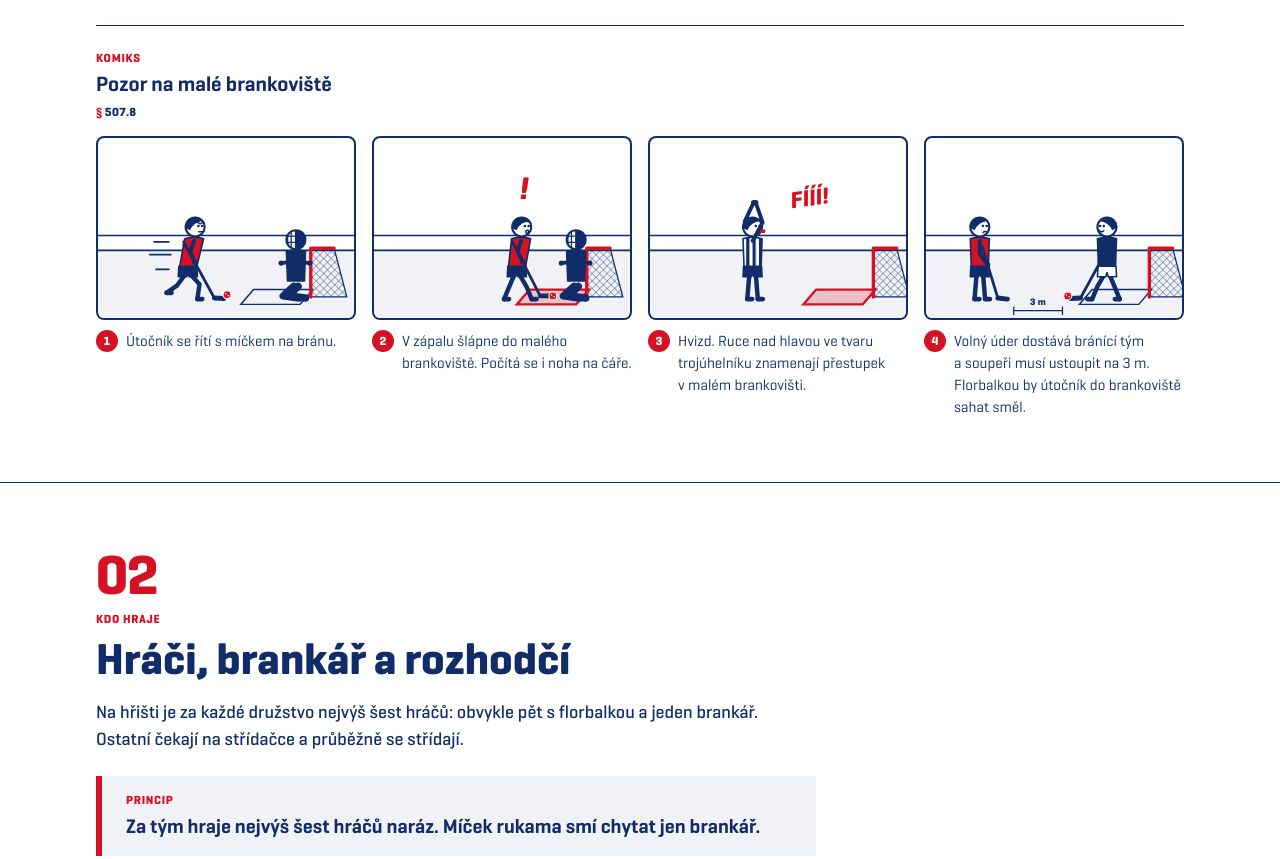
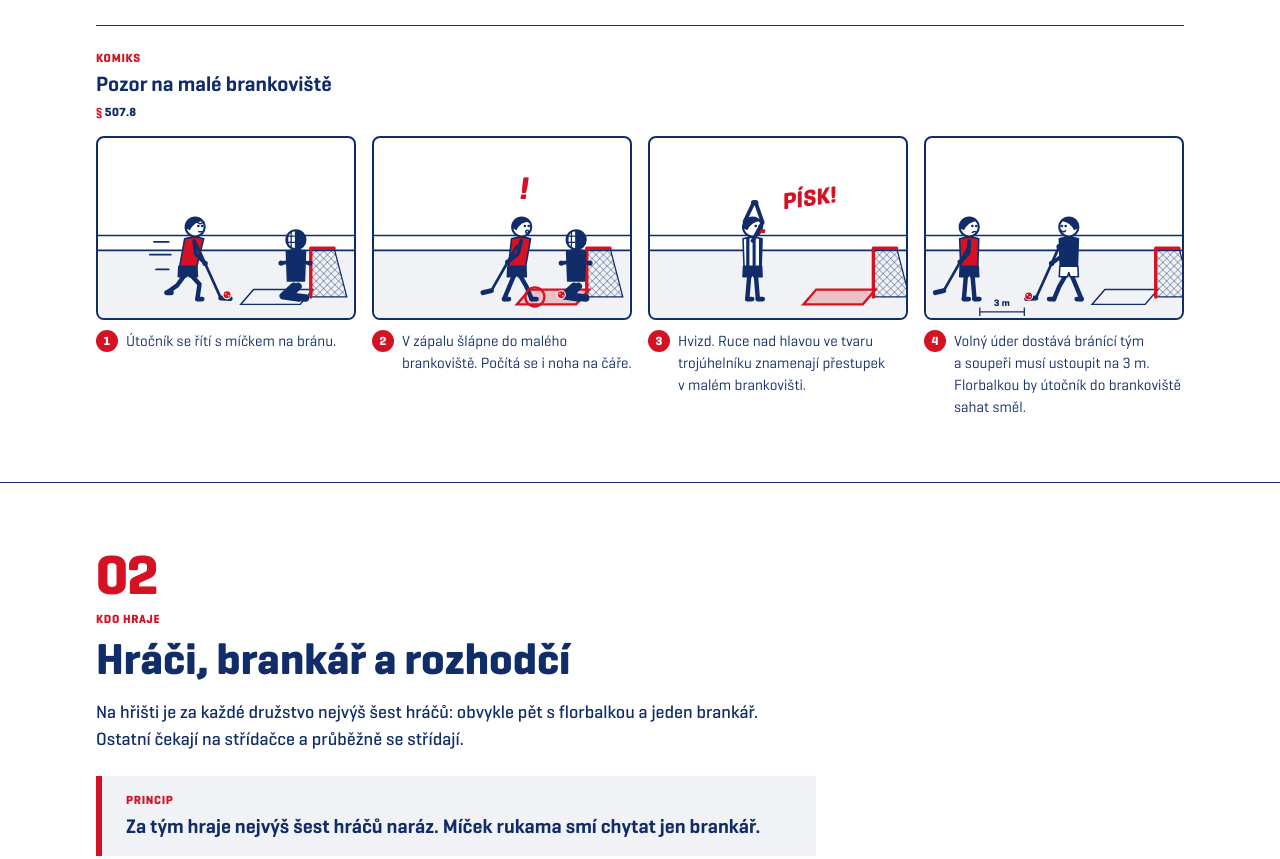
Before and after one commit to matticf/pravidla2026, a plain HTML site: page index.html in a window 1280 px wide. Shown: the part 2360-3219 px from the top of the page. Drawn offline with Linux system fonts and the light colour scheme.

Commit message:
Komiksy: florbalka dál od těla, překreslené dvojznačné scény, Písk místo Fííí
- florbalku hráči drží viditelně před tělem (ve všech scénách i v posuvníku výšky)
- malé brankoviště: florbalka vzadu a zvýrazněná noha v brankovišti,
  volný úder se rozehrává mimo brankoviště
- kopnutý míček: dráha nízko u země místo oblouku
- citoslovce píšťalky: PÍSK!

Co-Authored-By: Claude Fable 5.2 <noreply@anthropic.com>
Claude-Session: https://claude.ai/code/session_01PHjjumc8brD5gvqA4LQYZB

```diff
--- a/index.html
+++ b/index.html
@@ -413,6 +413,7 @@ section.kap{counter-increment:kap}
 .k-cislo{font:700 11px var(--geo);fill:var(--postava)}
 .k-cislo.sv{fill:var(--podklad)}
 .k-blok{fill:var(--postava)}
+.k-krouzek{fill:none;stroke:var(--cf-cervena);stroke-width:2.2}
 .k-otaznik{font:700 34px var(--geo);fill:var(--cf-cervena);stroke:var(--podklad);stroke-width:5;paint-order:stroke}
 
 /* mládež: menší hřiště */
@@ -1488,8 +1489,8 @@ section.kap{counter-increment:kap}
   var POSUN={drep:5,sed:8,klek:12};
   /* florbalky: [konec násady, pata čepele, špička čepele] */
   var HUL={
-    vede:[[-4,-54],[25,-1],[34,-.5]],
-    klid:[[2,-50],[17,-1],[26,0]],
+    vede:[[8,-52],[31,-1],[40,-.5]],
+    klid:[[12,-50],[23,-1],[32,0]],
     naprah:[[12,-46],[-16,-100],[-23,-107]],
     strela:[[-2,-50],[32,-12],[40,-16]],
     vysoko:[[0,-48],[28,-78],[34,-84]],
@@ -1585,27 +1586,27 @@ section.kap{counter-increment:kap}
   var SC={
     /* --- Malé brankoviště --- */
     bk1:function(){return hala()+brankoviste(140,196,150)+branka(200,150)+brankar({x:186,y:152,s:-1,tym:'a',ruce:[[-13,-34],[14,-34]]})+cary(66,152)+hrac({x:84,y:152,tym:'b',nohy:'beh',lean:6,hul:HUL.vede,tvar:'zly'})+mic(121,148)},
-    bk2:function(){return hala()+brankoviste(140,196,150,true)+branka(200,150)+brankar({x:190,y:152,s:-1,tym:'a',ruce:[[-13,-34],[14,-34]],tvar:''})+hrac({x:134,y:152,tym:'b',nohy:'krok',lean:4,hul:[[-4,-54],[22,-3],[30,-3]],tvar:'vylek'})+mic(168,149)+zvuk(140,58,'!',30)},
-    bk3:function(){return hala()+brankoviste(150,206,150,true)+branka(210,150)+hrac({x:96,y:152,tym:'r',tvar:'pisk',ruce:[[1,-91,-8],[3,-91,8]]})+zvuk(150,64,'FÍÍÍ!',22,-8)},
-    bk4:function(){return hala()+brankoviste(150,206,150)+branka(210,150)+hrac({x:170,y:152,s:-1,tym:'a',nohy:'krok',hul:HUL.vede,tvar:'ok'})+mic(133,149)+hrac({x:50,y:152,tym:'b',hul:HUL.klid,tvar:'smutny'})+vzdalenost(82,128,163,'3 m')},
+    bk2:function(){return hala()+brankoviste(140,196,150,true)+branka(200,150)+brankar({x:190,y:152,s:-1,tym:'a',ruce:[[-13,-34],[14,-34]],tvar:''})+hrac({x:134,y:152,tym:'b',nohy:'krok',lean:4,hul:HUL.vzad,tvar:'vylek'})+mic(176,148)+'<circle class="k-krouzek" cx="151" cy="150" r="9"/>'+zvuk(140,58,'!',30)},
+    bk3:function(){return hala()+brankoviste(150,206,150,true)+branka(210,150)+hrac({x:96,y:152,tym:'r',tvar:'pisk',ruce:[[1,-91,-8],[3,-91,8]]})+zvuk(150,64,'PÍSK!',22,-8)},
+    bk4:function(){return hala()+brankoviste(162,212,150)+branka(216,150)+hrac({x:134,y:152,s:-1,tym:'a',nohy:'krok',hul:HUL.vede,tvar:'ok'})+mic(96,149)+hrac({x:40,y:152,tym:'b',hul:HUL.vzad,tvar:'smutny'})+vzdalenost(50,92,164,'3 m')},
     /* --- Střídání --- */
     st1:function(){return hala(100)+'<text class="k-mtxt" x="8" y="164">HŘIŠTĚ</text><text class="k-mtxt" x="211" y="164" text-anchor="middle">STŘÍDAČKA</text>'+lavice(184,238,150)+mantinelBok(124,150)+hrac({x:214,y:150,s:-1,tym:'b',nohy:'sed',tvar:'ok',ruce:[[-2,-28],[8,-26]]})+hrac({x:162,y:152,s:-1,tym:'b',hul:HUL.klid,tvar:'ok'})+cary(44,152)+hrac({x:62,y:152,tym:'b',nohy:'beh',lean:6,hul:HUL.klid,tvar:'krik'})+bublina(70,34,'Střídám!',66,70)},
     st2:function(){return hala(100)+'<text class="k-mtxt" x="8" y="164">HŘIŠTĚ</text><text class="k-mtxt" x="211" y="164" text-anchor="middle">STŘÍDAČKA</text>'+lavice(184,238,150)+hrac({x:214,y:150,s:-1,tym:'b',nohy:'sed',tvar:'ok',ruce:[[-2,-28],[8,-26]]})+hrac({x:166,y:152,s:-1,tym:'b',hul:HUL.klid,tvar:'ok'})+hrac({x:108,y:152,tym:'b',nohy:'skok',lean:5,ruce:[[-6,-38],[17,-25,-3]],hul:[[-5,-40],[-24,-3],[-32,-3]],tvar:'ok'})+mantinelBok(124,150)},
     st3:function(){return hala(100)+'<text class="k-mtxt" x="8" y="164">HŘIŠTĚ</text><text class="k-mtxt" x="211" y="164" text-anchor="middle">STŘÍDAČKA</text>'+lavice(184,238,150)+hrac({x:202,y:150,s:-1,tym:'b',nohy:'sed',tvar:'ok',ruce:[[-2,-28],[8,-26]]})+hrac({x:226,y:150,s:-1,tym:'b',nohy:'sed',tvar:'ok',k:.95})+hrac({x:150,y:152,s:-1,tym:'b',nohy:'skok',lean:5,ruce:[[-6,-38],[17,-25,-3]],hul:[[-5,-40],[-24,-3],[-32,-3]],tvar:'krik'})+mantinelBok(124,150)+bublina(150,36,'Jdu!',146,70)+stitek(true,'správně')},
-    st4:function(){return hala(100)+'<text class="k-mtxt" x="8" y="164">HŘIŠTĚ</text><text class="k-mtxt" x="211" y="164" text-anchor="middle">STŘÍDAČKA</text>'+lavice(184,238,150)+mantinelBok(124,150)+hrac({x:214,y:150,s:-1,tym:'b',nohy:'sed',tvar:'vylek',ruce:[[-2,-28],[8,-26]]})+hrac({x:24,y:152,k:.88,tym:'r',tvar:'pisk',ruce:[[-5,-33],[2,-92,4]],prsty:2})+hrac({x:64,y:152,tym:'b',nohy:'krok',hul:HUL.vede,tvar:'ok'})+mic(101,149)+hrac({x:112,y:152,s:-1,tym:'b',nohy:'krok',hul:HUL.klid,tvar:'vylek'})+zvuk(70,58,'FÍÍ!',18,-8)+stitek('tr','2 minuty')},
+    st4:function(){return hala(100)+'<text class="k-mtxt" x="8" y="164">HŘIŠTĚ</text><text class="k-mtxt" x="211" y="164" text-anchor="middle">STŘÍDAČKA</text>'+lavice(184,238,150)+mantinelBok(124,150)+hrac({x:214,y:150,s:-1,tym:'b',nohy:'sed',tvar:'vylek',ruce:[[-2,-28],[8,-26]]})+hrac({x:24,y:152,k:.88,tym:'r',tvar:'pisk',ruce:[[-5,-33],[2,-92,4]],prsty:2})+hrac({x:64,y:152,tym:'b',nohy:'krok',hul:HUL.vede,tvar:'ok'})+mic(101,149)+hrac({x:112,y:152,s:-1,tym:'b',nohy:'krok',hul:HUL.klid,tvar:'vylek'})+zvuk(70,58,'PÍSK!',18,-8)+stitek('tr','2 minuty')},
     /* --- Brankář a tři sekundy --- */
     br1:function(){return hala()+brankoviste(150,200,150)+branka(204,150)+brankar({x:188,y:152,s:-1,tym:'a',ruce:[[9,-36],[12,-38]],navic:mic(14,-37)})+hrac({x:58,y:152,tym:'b',hul:HUL.klid,tvar:'smutny'})+bublina(150,40,'1…',172,80,14)},
     br2:function(){return hala()+brankoviste(150,200,150)+branka(204,150)+brankar({x:186,y:152,s:-1,tym:'a',nohy:'stoj',ruce:[[-4,-38],[13,-66,-3]],navic:mic(14,-70)})+hrac({x:56,y:152,tym:'a',nohy:'krok',hul:HUL.klid,tvar:'krik'})+bublina(62,38,'Sem!',62,72)+bublina(150,36,'2…',168,66,14)},
     br3:function(){return hala()+'<line class="k-pas" x1="18" y1="92" x2="18" y2="170"/><text class="k-mtxt" x="22" y="164">půlka</text>'+brankoviste(150,200,150)+branka(204,150)+brankar({x:186,y:152,s:-1,tym:'a',nohy:'krok',lean:6,ruce:[[-10,-40],[24,-66,-3]]})+drah('M160,84 Q118,52 88,140')+hrac({x:50,y:152,tym:'a',nohy:'krok',hul:HUL.vede,tvar:'ok'})+mic(88,144)+stitek(true,'do 3 sekund')},
     /* --- Čistý čas --- */
     cc1:function(){return hala(108)+tabule(120,10,'14:52',true)+hrac({x:90,y:152,tym:'a',nohy:'krok',lean:4,hul:HUL.vede,tvar:'zly'})+hrac({x:162,y:152,s:-1,tym:'b',nohy:'krok',lean:4,hul:HUL.vede,tvar:'zly'})+mic(126,149)},
-    cc2:function(){return hala(108)+tabule(120,10,'14:52',false)+hrac({x:46,y:152,tym:'a',hul:HUL.klid,tvar:'ok'})+hrac({x:198,y:152,s:-1,tym:'b',hul:HUL.klid,tvar:'ok'})+hrac({x:118,y:152,tym:'r',tvar:'pisk',ruce:[[-5,-33],[16,-46]]})+zvuk(166,74,'FÍÍÍ!',20,-8)},
+    cc2:function(){return hala(108)+tabule(120,10,'14:52',false)+hrac({x:46,y:152,tym:'a',hul:HUL.klid,tvar:'ok'})+hrac({x:198,y:152,s:-1,tym:'b',hul:HUL.klid,tvar:'ok'})+hrac({x:118,y:152,tym:'r',tvar:'pisk',ruce:[[-5,-33],[16,-46]]})+zvuk(166,74,'PÍSK!',20,-8)},
     cc3:function(){return hala(108)+tabule(120,10,'14:52',true)+hrac({x:121,y:128,k:.78,tym:'r',tvar:'ok'})+hrac({x:90,y:152,tym:'a',nohy:'drep',lean:8,hul:HUL.drep,tvar:'zly'})+hrac({x:152,y:152,s:-1,tym:'b',nohy:'drep',lean:8,hul:HUL.drep,tvar:'zly'})+mic(121,149)},
     cc4:function(){var d='';for(var i=0;i<12;i++){d+='<circle class="k-divak" cx="'+(10+i*20)+'" cy="'+(i%2?84:80)+'" r="6"/><path class="k-divak" d="M'+(i*20)+','+(i%2?102:98)+' q10,-14 20,0Z"/>'}
       return '<rect class="k-podlaha" x="0" y="0" width="240" height="170" opacity=".6"/>'+d+'<path class="k-ln" d="M0,100 H240"/>'+hrac({x:70,y:212,k:1.5,tym:'a',tvar:'vylek',ruce:[[-5,-33],[14,-64,-3]],hodinky:true})+hrac({x:176,y:212,k:1.5,s:-1,tym:'b',tvar:'krik'})+'<rect class="k-mant" x="-4" y="156" width="248" height="30"/>'+bublina(72,30,'Pořád 5 minut?',74,66)+bublina(170,44,'Čistý čas!',172,80)},
     /* --- Vysoká hůl --- */
     vh1:function(){return hala()+pas(121)+hrac({x:116,y:152,tym:'b',nohy:'krok',hul:HUL.naprah,tvar:'ok'})+mic(142,149)+stitek(true,'nikdo blízko')},
-    vh2:function(){return hala()+pas(121)+hrac({x:212,y:142,k:.8,s:-1,tym:'r',tvar:'pisk'})+hrac({x:86,y:152,tym:'a',hul:HUL.klid,tvar:'vylek'})+hrac({x:142,y:152,tym:'b',nohy:'krok',hul:HUL.naprah,tvar:'ok'})+mic(168,149)+zvuk(204,66,'FÍÍ!',17,-8)+stitek('vu','volný úder')},
+    vh2:function(){return hala()+pas(121)+hrac({x:212,y:142,k:.8,s:-1,tym:'r',tvar:'pisk'})+hrac({x:86,y:152,tym:'a',hul:HUL.klid,tvar:'vylek'})+hrac({x:142,y:152,tym:'b',nohy:'krok',hul:HUL.naprah,tvar:'ok'})+mic(168,149)+zvuk(204,66,'PÍSK!',17,-8)+stitek('vu','volný úder')},
     vh3:function(){return hala()+pas(121)+hrac({x:204,y:152,s:-1,tym:'r',tvar:'pisk',ruce:[[-5,-33],[2,-92,4]],prsty:2})+hrac({x:92,y:152,tym:'b',nohy:'krok',hul:HUL.vysoko,tvar:'zly'})+mic(134,64)+stitek('tr','2 minuty')},
     /* --- Souboje --- */
     so1:function(){return hala()+cary(70,148)+hrac({x:113,y:146,k:.95,tym:'b',nohy:'beh',lean:4,hul:HUL.klid,tvar:'zly'})+hrac({x:94,y:154,tym:'a',nohy:'beh',lean:6,hul:HUL.klid,tvar:'zly'})+mic(160,152)+stitek(true,'rameno na rameno')},
@@ -1618,16 +1619,16 @@ section.kap{counter-increment:kap}
     /* --- Odložené vyloučení --- */
     od1:function(){return hala()+hrac({x:212,y:144,k:.85,s:-1,tym:'r',ruce:REF_NAHORU,dlan:'dopredu',tvar:'ok'})+hrac({x:76,y:152,tym:'b',nohy:'krok',lean:6,hul:[[2,-52],[44,-3],[51,-5]],tvar:'zly'})+hrac({x:124,y:152,tym:'a',nohy:'beh',lean:16,hul:HUL.vede,tvar:'krik'})+mic(164,148)},
     od2:function(){return hala()+hrac({x:40,y:144,k:.85,tym:'r',ruce:REF_NAHORU,dlan:'dopredu',tvar:'ok'})+cary(110,152)+hrac({x:128,y:152,tym:'a',nohy:'beh',lean:6,hul:HUL.klid,tvar:'krik'})+cary(196,152)+brankar({x:214,y:152,tym:'a',nohy:'beh',lean:8,ruce:[[-12,-32],[10,-34]]})+bublina(130,32,'Jdu za brankáře!',128,70)},
-    od3:function(){return hala()+hrac({x:34,y:144,k:.85,tym:'r',ruce:REF_NAHORU,dlan:'dopredu',tvar:'pisk'})+hrac({x:112,y:152,tym:'b',nohy:'krok',hul:HUL.vede,tvar:'ok'})+mic(149,149)+hrac({x:190,y:152,s:-1,tym:'a',nohy:'krok',hul:HUL.klid,tvar:'vylek'})+zvuk(80,52,'FÍÍÍ!',20,-8)},
+    od3:function(){return hala()+hrac({x:34,y:144,k:.85,tym:'r',ruce:REF_NAHORU,dlan:'dopredu',tvar:'pisk'})+hrac({x:112,y:152,tym:'b',nohy:'krok',hul:HUL.vede,tvar:'ok'})+mic(149,149)+hrac({x:190,y:152,s:-1,tym:'a',nohy:'krok',hul:HUL.klid,tvar:'vylek'})+zvuk(80,52,'PÍSK!',20,-8)},
     od4:function(){return tabule(120,8,'2:00',false)+'<rect class="k-podlaha" x="0" y="96" width="240" height="74"/>'+hrac({x:116,y:152,k:1.3,tym:'b',nohy:'sed',tvar:'smutny',ruce:[[-2,-28],[8,-26]]})+trestna(16,224,164)},
     /* --- Gól v přesilovce --- */
     pr1:function(){return tabule(184,6,'1:12',true)+'<rect class="k-podlaha" x="0" y="96" width="240" height="74"/>'+hrac({x:184,y:118,k:.9,tym:'b',nohy:'sed',tvar:'smutny'})+trestna(132,236,120,'TREST')+cary(50,152)+hrac({x:70,y:152,tym:'a',nohy:'beh',lean:6,hul:HUL.vede,tvar:'krik'})+mic(108,149)},
     pr2:function(){return hala()+branka(204,150)+brankar({x:190,y:152,s:-1,tym:'b',ruce:[[-12,-28],[10,-24]]})+drah('M152,138 Q186,100 214,124')+mic(216,127)+hrac({x:112,y:152,tym:'a',nohy:'krok',hul:HUL.strela,tvar:'krik'})+zvuk(80,62,'GÓÓL!',24,-8)},
     pr3:function(){return tabule(184,6,'0:00',false)+'<rect class="k-podlaha" x="0" y="96" width="240" height="74"/>'+trestna(132,236,120,'TREST')+cary(122,152,-1)+hrac({x:104,y:152,s:-1,tym:'b',nohy:'beh',lean:6,hul:HUL.klid,tvar:'krik'})+bublina(70,58,'Jdu zpátky!',94,80)+stitek(true,'trest skončil')},
     /* --- Kopnutý gól --- */
-    ko1:function(){return hala()+branka(204,150)+hrac({x:108,y:152,tym:'b',nohy:'kop',lean:-3,hul:HUL.vzad,tvar:'zly'})+drah('M142,138 Q176,120 212,134')+mic(140,139)+zvuk(150,112,'BUM!',16,-10)},
+    ko1:function(){return hala()+branka(204,150)+hrac({x:108,y:152,tym:'b',nohy:'kop',lean:-3,hul:HUL.vzad,tvar:'zly'})+drah('M138,143 H172')+mic(178,142)+zvuk(150,112,'BUM!',16,-10)},
     ko2:function(){return hala()+branka(204,150)+mic(220,140)+hrac({x:120,y:152,tym:'b',ruce:[[-12,-90,-3],[14,-92,3]],hul:[[-13,-88],[-6,-128],[2,-132]],tvar:'krik'})+bublina(54,40,'Góól!',100,74,13)},
-    ko3:function(){return hala()+branka(208,150)+mic(224,140)+hrac({x:206,y:146,k:.8,s:-1,tym:'b',tvar:'smutny',hul:HUL.klid})+hrac({x:110,y:152,tym:'r',tvar:'pisk',ruce:[[-38,-58,-2],[38,-58,-2]]})+zvuk(170,56,'FÍÍÍ!',20,-8)+stitek('ne','gól neplatí')},
+    ko3:function(){return hala()+branka(208,150)+mic(224,140)+hrac({x:206,y:146,k:.8,s:-1,tym:'b',tvar:'smutny',hul:HUL.klid})+hrac({x:110,y:152,tym:'r',tvar:'pisk',ruce:[[-38,-58,-2],[38,-58,-2]]})+zvuk(170,56,'PÍSK!',20,-8)+stitek('ne','gól neplatí')},
     ko4:function(){return hala(108)+hrac({x:124,y:128,k:.78,tym:'r',tvar:'ok'})+krizek(124,151)+hrac({x:93,y:152,tym:'b',nohy:'drep',lean:8,hul:HUL.drep,tvar:'zly'})+hrac({x:155,y:152,s:-1,tym:'a',nohy:'drep',lean:8,hul:HUL.drep,tvar:'zly'})+mic(124,149)}
   };
   window.CFK={hrac:hrac,brankar:brankar,hala:hala,mic:mic,branka:branka,brankoviste:brankoviste,bublina:bublina,zvuk:zvuk,cary:cary,drah:drah,pas:pas,mantinelBok:mantinelBok,lavice:lavice,HUL:HUL};
@@ -1733,8 +1734,8 @@ section.kap{counter-increment:kap}
            {c:'trest',n:'2 minuty',t:'Zahrát míček florbalkou nebo nohou nad úrovní pasu.',f:'zly',p:'605.3'}];
     function kresli(){
       var hb=3+rg.value*.86,z=hb<12?0:hb<30?1:2;
-      var hy=-hb+3,sn=(hy+46)/56,cs=Math.sqrt(Math.max(0,1-sn*sn)),hx=56*cs,a=Math.atan2(sn,cs)-.9;
-      var hul=[[-7*cs,-46-7*sn],[hx,hy],[hx+9*Math.cos(a),hy+9*Math.sin(a)]];
+      var hy=-hb+3,sn=(hy+46)/56,cs=Math.sqrt(Math.max(0,1-sn*sn)),hx=9+56*cs,a=Math.atan2(sn,cs)-.9;
+      var hul=[[9-7*cs,-46-7*sn],[hx,hy],[hx+9*Math.cos(a),hy+9*Math.sin(a)]];
       function t(y,txt,on){return '<text class="vy-t'+(on?' on':'')+'" x="234" y="'+y+'" text-anchor="end">'+txt+'</text>'}
       svg.innerHTML='<rect class="k-podlaha" x="0" y="'+Y+'" width="240" height="'+(194-Y)+'"/>'+
         '<rect class="vy-z z2'+(z===2?' on':'')+'" x="0" y="0" width="240" height="'+YP+'"/>'+
@@ -1889,13 +1890,13 @@ section.kap{counter-increment:kap}
       {q:'Modrý hráč natlačí soupeře na mantinel.',o:F,a:2,v:'Natlačit soupeře na mantinel stojí 2 minuty na trestné lavici.',
        s:function(){return K.hala()+K.mantinelBok(198,150)+K.hrac({x:180,y:152,tym:'b',lean:7,ruce:[[12,-40],[18,-27]],tvar:'krik'})+K.hrac({x:152,y:152,tym:'a',nohy:'krok',lean:10,ruce:[[18,-50,-2],[22,-44,-2]],tvar:'zly'})}},
       {q:'Útočník v zápalu boje šlápne do malého brankoviště.',o:F,a:1,v:'Hráč s florbalkou do malého brankoviště nesmí vstoupit ani nohou. Míček dostane bránící tým.',p:'507.8',
-       s:function(){return K.hala()+K.brankoviste(140,196,150,true)+K.branka(200,150)+K.brankar({x:190,y:152,s:-1,tym:'a',ruce:[[-13,-34],[14,-34]]})+K.hrac({x:134,y:152,tym:'b',nohy:'krok',lean:4,hul:[[-4,-54],[22,-3],[30,-3]],tvar:'vylek'})+K.mic(168,149)}},
+       s:function(){return K.hala()+K.brankoviste(140,196,150,true)+K.branka(200,150)+K.brankar({x:190,y:152,s:-1,tym:'a',ruce:[[-13,-34],[14,-34]]})+K.hrac({x:134,y:152,tym:'b',nohy:'krok',lean:4,hul:H.vzad,tvar:'vylek'})+K.mic(176,148)+'<circle class="k-krouzek" cx="151" cy="150" r="9"/>'}},
       {q:'Hráč zahraje míček florbalkou vysoko nad úrovní pasu.',o:F,a:2,v:'Zahrát míček florbalkou nad úrovní pasu stojí 2 minuty.',p:'605.3',
        s:function(){return K.hala()+K.pas(121)+K.hrac({x:104,y:152,tym:'b',nohy:'krok',hul:H.vysoko,tvar:'zly'})+K.mic(146,64)}},
       {q:'Hráč se před střelou napřáhne vysoko nad hlavu. Nikdo u něj nestojí.',o:F,a:0,v:'Vysoký nápřah nevadí, když poblíž nikdo není. Kdyby za ním stál soupeř, byl by to volný úder.',
        s:function(){return K.hala()+K.pas(121)+K.hrac({x:116,y:152,tym:'b',nohy:'krok',hul:H.naprah,tvar:'ok'})+K.mic(142,149)}},
       {q:'Útočník úmyslně kopne míček do branky.',o:['Gól platí','Gól neplatí, vhazování','Gól neplatí a 2 minuty'],a:1,v:'Úmyslně kopnutý míček se jako gól nepočítá. Nejde ale o faul, a tak se pokračuje vhazováním.',p:'703.2',
-       s:function(){return K.hala()+K.branka(204,150)+K.hrac({x:108,y:152,tym:'b',nohy:'kop',lean:-3,hul:H.vzad,tvar:'zly'})+K.drah('M142,138 Q176,120 212,134')+K.mic(140,139)}},
+       s:function(){return K.hala()+K.branka(204,150)+K.hrac({x:108,y:152,tym:'b',nohy:'kop',lean:-3,hul:H.vzad,tvar:'zly'})+K.drah('M138,143 H172')+K.mic(178,142)}},
       {q:'Hráč s florbalkou si letící míček srazí rukou.',o:F,a:2,v:'Hráč s florbalkou nesmí míček zastavit ani zahrát rukou. Jsou to 2 minuty.',
        s:function(){return K.hala()+K.drah('M214,58 Q176,50 140,74')+K.hrac({x:108,y:152,tym:'b',nohy:'krok',ruce:[[5,-40],[26,-74,-3]],hul:H.klid,tvar:'vylek'})+K.mic(138,76)+K.hrac({x:204,y:152,s:-1,tym:'a',hul:H.klid,tvar:'ok'})}},
       {q:'Hráč přihraje spoluhráči nohou. Míček letí nízko při zemi.',o:F,a:0,v:'Přihrát nohou pod úrovní kolen se smí. Jen gól se nohou dát nedá.',p:'507.4',
--- a/tools/en_js.json
+++ b/tools/en_js.json
@@ -116,11 +116,7 @@
   ">BENCH<"
  ],
  [
-  "'FÍÍÍ!'",
-  "'TWEEET!'"
- ],
- [
-  "'FÍÍ!'",
+  "'PÍSK!'",
   "'TWEET!'"
  ],
  [
```
Also changed, not shown: en/index.html (+14 -13 lines).
